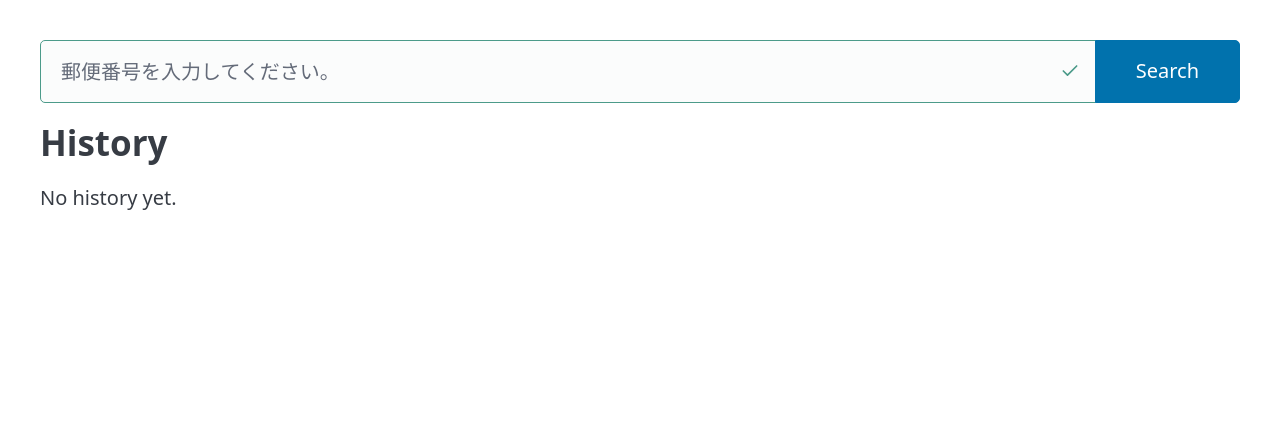
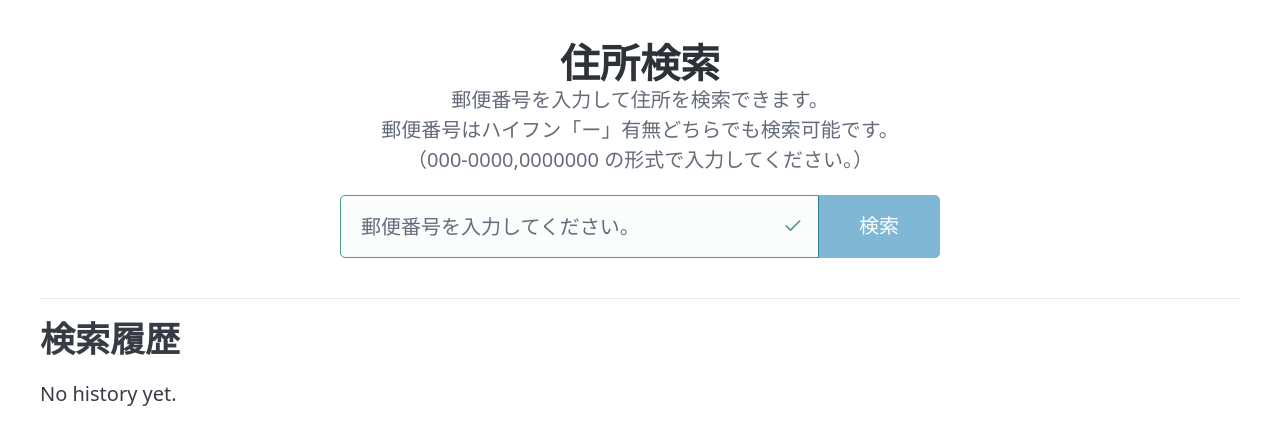
Before and after one commit to ysanson/japan-address-search, a Nuxt app: page / in a window 1280 px wide. Shown: the top 444 px of the page. Built offline with nearby package versions, Linux system fonts and the light colour scheme.

Commit message:
Updated styles
Signed-off-by: Yvan Sanson <sansonyvan@gmail.com>

```diff
--- a/app/app.vue
+++ b/app/app.vue
@@ -1,11 +1,34 @@
 <script setup lang="ts">
 const { lastAddress } = storeToRefs(useAddressStore());
+const updated = ref(false);
+watch(lastAddress, () => {
+	updated.value = true;
+	setTimeout(() => (updated.value = false), 200);
+});
 </script>
 <template>
 	<div class="container page-content">
-		<AddressForm />
-		<AddressCard v-if="!!lastAddress" :addresses="lastAddress" />
-		<h2>History</h2>
+		<hgroup class="center-text">
+			<h1>住所検索</h1>
+			<p>
+				郵便番号を入力して住所を検索できます。<br />
+				郵便番号はハイフン「ー」有無どちらでも検索可能です。<br />
+				（000-0000,0000000 の形式で入力してください。）
+			</p>
+		</hgroup>
+		<div class="half-width">
+			<AddressForm />
+		</div>
+		<Transition name="fade">
+			<AddressCard
+				class="half-width address-card"
+				v-if="!!lastAddress"
+				:class="{ flash: updated }"
+				:addresses="lastAddress"
+			/>
+		</Transition>
+		<hr />
+		<h2>検索履歴</h2>
 		<Carousel v-if="!!lastAddress" />
 		<span v-else>No history yet.</span>
 	</div>
--- a/app/assets/scss/main.scss
+++ b/app/assets/scss/main.scss
@@ -5,3 +5,38 @@
 	padding-top: 2rem;
 	padding-bottom: 2rem;
 }
+
+.center-text {
+	text-align: center;
+}
+
+.half-width {
+	max-width: 100%;
+}
+
+@media (min-width: 1024px) {
+	.half-width {
+		max-width: 50%;
+		margin-inline: auto;
+	}
+}
+
+.fade-enter-active,
+.fade-leave-active {
+	transition:
+		opacity 0.3s ease,
+		transform 0.3s ease;
+}
+
+.fade-enter-from,
+.fade-leave-to {
+	opacity: 0;
+	transform: translateY(-8px);
+}
+
+.address-card {
+	transition: background-color 0.2s ease;
+}
+.address-card.flash {
+	background-color: var(--pico-color-slate-50);
+}
--- a/app/components/AddressCard.vue
+++ b/app/components/AddressCard.vue
@@ -6,14 +6,40 @@ defineProps<{
 }>();
 </script>
 <template>
-	<article>
-		<header :class="isHistory ? 'pico-background-grey-200' : ''">
+	<article :class="isHistory ? 'history-card-background' : ''">
+		<header :class="isHistory ? 'history-header-background' : ''">
 			郵便番号: {{ addresses[0]?.zipcode }}
 		</header>
 		<div v-for="(address, i) in addresses" :key="i">
 			{{ `${address.address1}${address.address2}${address.address3}` }} <br />
 			{{ `${address.kana1}${address.kana2}${address.kana3}` }}
-			<hr />
+			<hr v-if="i !== addresses.length - 1" />
 		</div>
 	</article>
 </template>
+<style lang="scss">
+.history-header-background {
+	background-color: var(--history-header-bg);
+	color: var(--pico-contrast-color);
+}
+
+.history-card-background {
+	background-color: var(--history-bg);
+	color: var(--pico-contrast-color);
+}
+
+/* Light mode */
+[data-theme="light"],
+:root:not([data-theme="dark"]) {
+	--history-header-bg: var(--pico-color-grey-200);
+	--history-bg: var(--pico-color-grey-150);
+}
+
+/* Dark mode */
+@media only screen and (prefers-color-scheme: dark) {
+	:root:not([data-theme]) {
+		--history-header-bg: var(--pico-color-slate-600);
+		--history-bg: var(--pico-color-slate-500);
+	}
+}
+</style>
--- a/app/components/AddressForm.vue
+++ b/app/components/AddressForm.vue
@@ -12,7 +12,7 @@ const validatePostalCode = () => {
 	// Check for invalid characters
 	if (!/^[0-9-]+$/.test(postalCode.value || "")) {
 		errorMessage.value =
-			"Please enter the postal code using only half-width numbers or half-width numbers and a hyphen.";
+			"郵便番号は半角数字のみまたは半角数字とハイフンのみで入力してください。";
 		return false;
 	}
 
@@ -22,7 +22,7 @@ const validatePostalCode = () => {
 		!/^\d{7}$/.test(postalCode.value || "")
 	) {
 		errorMessage.value =
-			"Please enter a postal code in either 8 digits with a hyphen or 7 digits without a hyphen.";
+			"郵便番号は半角数字でハイフンありの8桁かハイフンなしの7桁で入力してください。";
 		return false;
 	}
 
@@ -35,8 +35,9 @@ const handleSubmit = async () => {
 	}
 	try {
 		await fetchPostalCode(postalCode.value!);
+		postalCode.value = "";
 	} catch {
-		errorMessage.value = "The postal code does not exist.";
+		errorMessage.value = "郵便番号が存在しません。";
 	}
 };
 </script>
@@ -55,7 +56,11 @@ const handleSubmit = async () => {
 					aria-describedby="postal-code-error"
 					maxlength="8"
 				/>
-				<Button type="submit" label="Search" />
+				<Button
+					type="submit"
+					label="検索"
+					:disabled="!postalCode || postalCode?.length === 0"
+				/>
 			</fieldset>
 
 			<small id="postal-code-error" v-if="errorMessage">
--- a/app/components/Button.vue
+++ b/app/components/Button.vue
@@ -8,7 +8,16 @@ interface ButtonProps {
 defineProps<ButtonProps>();
 </script>
 <template>
-	<button :type="type" :class="[color ? color : '', outline ? 'outline' : '']">
+	<button
+		class="japanese-button"
+		:type="type"
+		:class="[color ? color : '', outline ? 'outline' : '']"
+	>
 		{{ label }}
 	</button>
 </template>
+<style lang="scss" scoped>
+.japanese-button {
+	white-space: nowrap;
+}
+</style>
--- a/app/components/Carousel.vue
+++ b/app/components/Carousel.vue
@@ -72,15 +72,14 @@ const onPointerUp = () => {
 			@pointerleave="onPointerUp"
 			:style="{ '--page': currentPage }"
 		>
-			<div class="carousel__track">
+			<TransitionGroup class="carousel__track" name="slide" tag="div">
 				<AddressCard
-					class="pico-background-grey-150"
 					v-for="(addr, i) in addresses.toReversed()"
 					is-history
 					:key="i"
 					:addresses="addr"
 				/>
-			</div>
+			</TransitionGroup>
 		</div>
 
 		<nav class="carousel__controls">
@@ -161,4 +160,23 @@ const onPointerUp = () => {
 		}
 	}
 }
+.slide-enter-active,
+.slide-leave-active {
+	transition: all 0.3s ease;
+}
+
+.slide-enter-from {
+	opacity: 0;
+	transform: translateX(-16px);
+}
+
+.slide-leave-to {
+	opacity: 0;
+	transform: translateX(16px);
+}
+
+/* Prevent layout jump */
+.slide-leave-active {
+	position: absolute;
+}
 </style>
--- a/nuxt.config.ts
+++ b/nuxt.config.ts
@@ -1,8 +1,23 @@
 // https://nuxt.com/docs/api/configuration/nuxt-config
 export default defineNuxtConfig({
-				compatibilityDate: "2025-07-15",
-				devtools: { enabled: true },
-				css: ["~/assets/scss/main.scss"],
-				ssr: false,
-				modules: ["@nuxt/eslint", "@nuxt/test-utils", "@pinia/nuxt"],
+	compatibilityDate: "2025-07-15",
+	devtools: { enabled: true },
+	css: ["~/assets/scss/main.scss"],
+	ssr: false,
+	modules: [
+		"@nuxt/eslint",
+		"@nuxt/test-utils",
+		"@pinia/nuxt",
+		[
+			"@nuxt/fonts",
+			{
+				families: [
+					{
+						name: "Inter",
+						provider: "google",
+					},
+				],
+			},
+		],
+	],
 });
--- a/package.json
+++ b/package.json
@@ -21,6 +21,7 @@
 	},
 	"dependencies": {
 		"@nuxt/eslint": "1.12.1",
+		"@nuxt/fonts": "0.12.1",
 		"@nuxt/test-utils": "3.23.0",
 		"@picocss/pico": "^2.1.1",
 		"@pinia/nuxt": "0.11.3",
```
Also changed, not shown: 1 other file (tests, documents, lock files or other folders).
